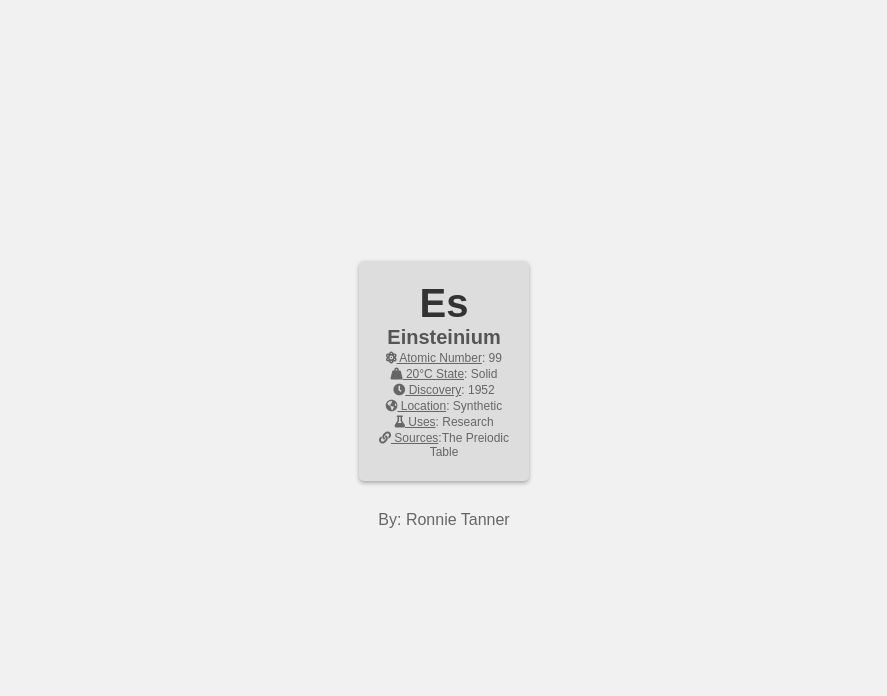
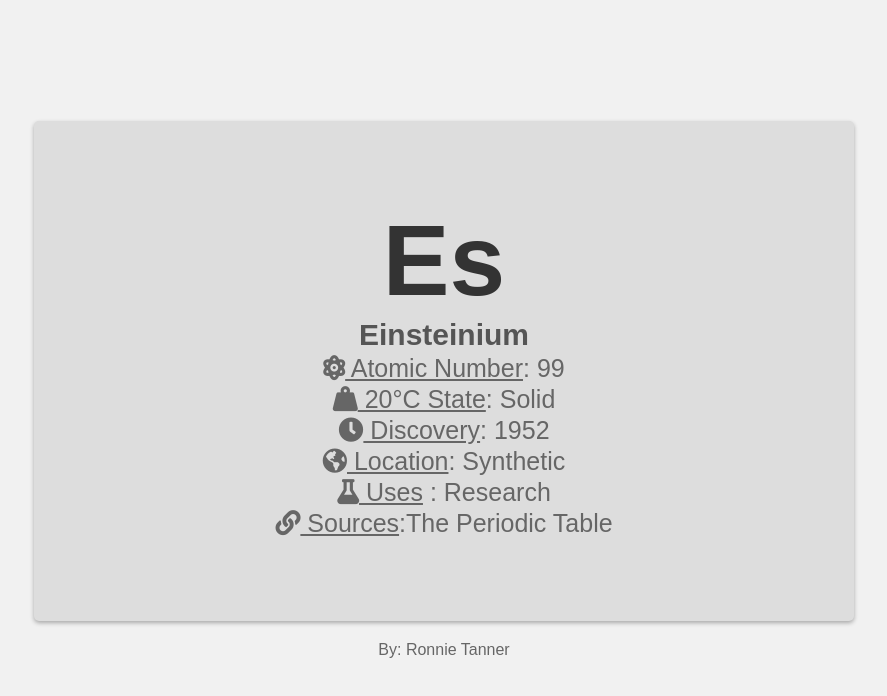
Before and after one commit to ionfojwenofne/Einstieinium, a website: page index.html in a window 1280 px wide. Shown: the whole page, without its empty margins (196-1083 px from the left). Drawn offline with Linux system fonts and the light colour scheme.

Commit message:
Pending changes exported from your codespace

```diff
--- a/index.html
+++ b/index.html
@@ -15,8 +15,11 @@
         <p><a href="public/html/properties.html"><i class="fas fa-weight-hanging"></i> 20°C State</a>: Solid</p>
         <p><a href="public/html/discovery.html"><i class="fas fa-clock"></i> Discovery</a>: 1952</p>
         <p><a href="public/html/location.html"><i class="fas fa-globe-americas"></i> Location</a>: Synthetic</p>
-        <p><a href="public/html/uses.html"><i class="fas fa-flask"></i> Uses</a>: Research</p>
-        <p><a href="public/html/sources.html"><i class="fas fa-link"></i> Sources</a>:</a>The Preiodic Table</p>
+        <p><a href="public/html/uses.html">
+          <i class="fas fa-flask">
+          </i> Uses</a>
+          : Research</p>
+        <p><a href="public/html/sources.html"><i class="fas fa-link"></i> Sources</a>:</a>The Periodic Table</p>
       </div>
     </div>
   </body>
--- a/public/css/style.css
+++ b/public/css/style.css
@@ -21,37 +21,29 @@ body {
     flex-direction: column;
     justify-content: center;
     align-items: center;
-    width: 150px;
-    height: 200px;
-    margin: 10px;
+    width: 80%;
+    max-width: 800px;
+    height:60%;
     box-shadow: 0px 2px 4px rgba(0, 0, 0, 0.3);
   }
 
   #element-symbol {
-    font-size: 40px;
+    font-size: 100px;
     font-weight: bold;
     margin: 0;
     color: #333;
   }
 
   #element-name {
-    font-size: 20px;
+    font-size: 30px;
     font-weight: bold;
     margin: 0;
     color: #555;
   }
 
-  #element-image {
-    width: 100px;
-    height: 100px;
-    margin: 10px 0;
-    border: 2px solid #333;
-    border-radius: 50%;
-  }
-
   #element-description {
     text-align: center;
-    font-size: 12px;
+    font-size: 25px;
     color: #666;
   }
 
```
Also changed, not shown: public/html/basic-info.html (+1 -0 lines), public/html/location.html (+3 -2 lines), public/css/images.css (deleted), public/css/timeline.css (indentation only).
